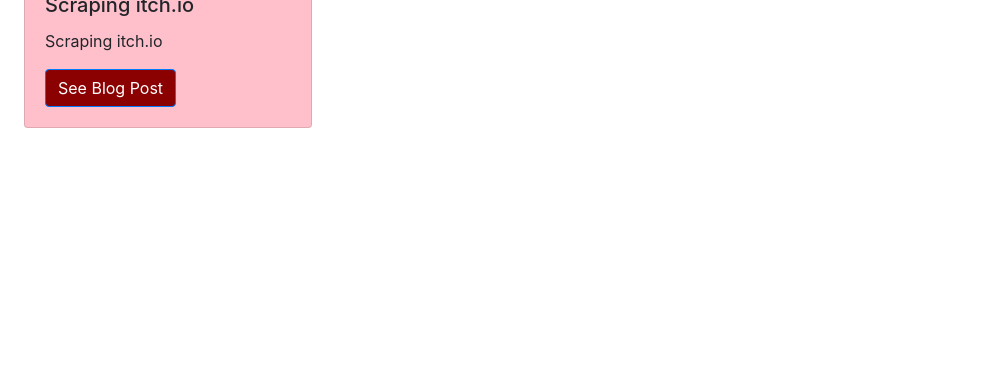
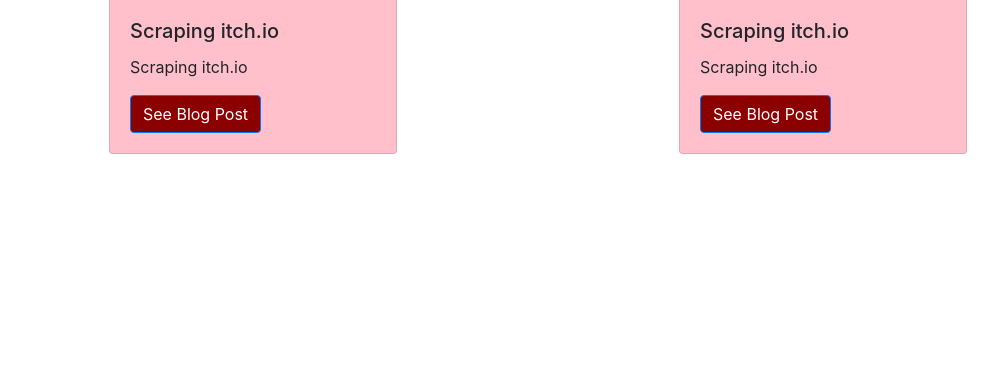
Before and after one commit to Onygox/data-and-design-2019, a Flask app: page / in a window 1280 px wide. Shown: the part 428-800 px from the top of the page, without its empty margins (0-1006 px from the left). Run offline with Flask 2, Linux system fonts and the light colour scheme; some libraries are stand-ins or nearby versions.

Commit message:
grid test

```diff
--- a/templates/base.html
+++ b/templates/base.html
@@ -4,15 +4,15 @@
 </head>
 
 <nav class="navbar navbar-expand-lg navbar-light" style="background-color:pink;">
-    <a class="navbar-brand" href="#">Lionel's Data</a>
+    <h1><a class="navbar-brand" href="#">Lionel's Data</a></h1>
     <button class="navbar-toggler" type="button" data-toggle="collapse" data-target="#navbarNavAltMarkup" aria-controls="navbarNavAltMarkup" aria-expanded="false" aria-label="Toggle navigation">
       <span class="navbar-toggler-icon"></span>
     </button>
     <div class="collapse navbar-collapse" id="navbarNavAltMarkup">
-      <div class="navbar-nav">
+      <!-- <div class="navbar-nav">
         <a class="nav-item nav-link" style="color:darkred;" href="/">Home</a>
         <a class="nav-item nav-link" style="color:darkred;" href="/blog">Blog</a>
-      </div>
+      </div> -->
     </div>
   </nav>
 
--- a/templates/home.html
+++ b/templates/home.html
@@ -6,13 +6,43 @@
 <h1 style="margin: 24px;"><b>Hi, I'm Lionel.</b></h1>
 <p style="margin: 24px;">Here are my Data and Design projects.</p>
 
-<div class="card" style="width: 18rem;  margin: 24px; background-color:pink;">
+<div class="container">
+  <div class="row">
+    <div class="col-md">
+      <div class="card" style="width: 18rem;  margin: 24px; background-color:pink;">
+        <img src="https://img.itch.zone/aW1nLzI1ODE4MjUucG5n/original/%2B58IL4.png" class="card-img-top" style="background-color: darkred; width:auto; min-height: 200px; max-height: 200px;" alt="...">
+        <div class="card-body">
+          <h5 class="card-title">Scraping itch.io</h5>
+          <p class="card-text">Scraping itch.io</p>
+          <a href="/data" class="btn btn-primary" style="background-color: darkred;">See Blog Post</a>
+        </div>
+      </div>
+    </div>
+    <div class="col-md">
+      <div class="card" style="width: 18rem;  margin: 24px; background-color:pink;">
+        <img src="https://img.itch.zone/aW1nLzI1ODE4MjUucG5n/original/%2B58IL4.png" class="card-img-top" style="background-color: darkred; width:auto; min-height: 200px; max-height: 200px;" alt="...">
+        <div class="card-body">
+          <h5 class="card-title">Scraping itch.io</h5>
+          <p class="card-text">Scraping itch.io</p>
+          <a href="/data" class="btn btn-primary" style="background-color: darkred;">See Blog Post</a>
+        </div>
+      </div>
+    </div>
+  </div>
+  <div class="row">
+    <div class="col-4-4"></div>
+    <div class="col-4-4"></div>
+    <div class="col-4-4"></div>
+  </div>
+</div>
+
+<!-- <div class="card" style="width: 18rem;  margin: 24px; background-color:pink;">
     <img src="https://img.itch.zone/aW1nLzI1ODE4MjUucG5n/original/%2B58IL4.png" class="card-img-top" style="background-color: darkred; width:auto; min-height: 200px; max-height: 200px;" alt="...">
     <div class="card-body">
       <h5 class="card-title">Scraping itch.io</h5>
       <p class="card-text">Scraping itch.io</p>
       <a href="/data" class="btn btn-primary" style="background-color: darkred;">See Blog Post</a>
     </div>
-  </div>
+  </div> -->
 
 {%endblock%}
```
Also changed, not shown: 1 other file.
